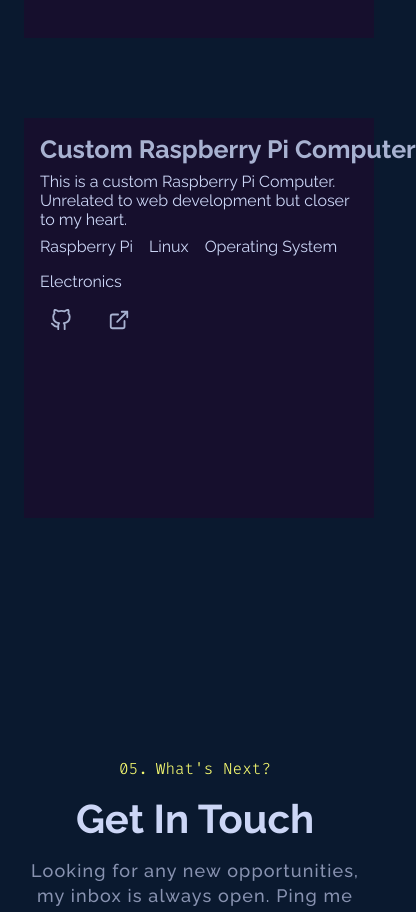
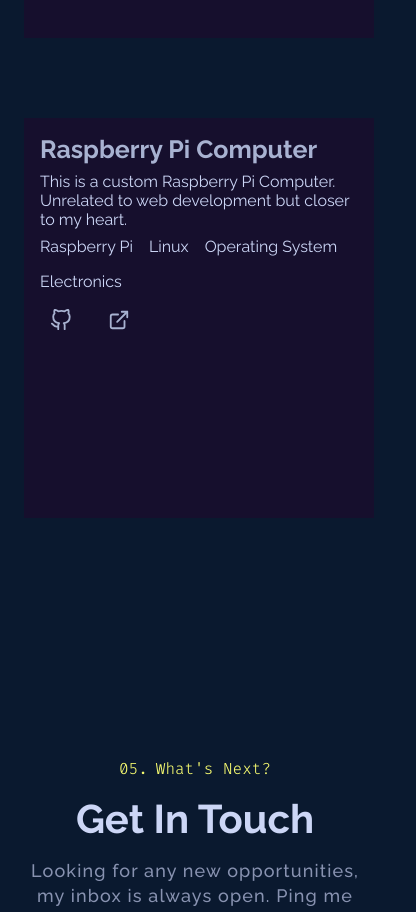
Before and after one commit to gauravfs-14/gaurabchhetri.com.np, a Next.js app: page / in a window 390 px wide. Shown: the part 8020-8932 px from the top of the page, 416 px wide, since content can reach past the window. Built offline with nearby package versions, Linux system fonts and the light colour scheme.

Commit message:
Fix Mobile #2

```diff
--- a/src/sections/OtherProjects.tsx
+++ b/src/sections/OtherProjects.tsx
@@ -87,7 +87,7 @@ function OtherProjects() {
       },
     },
     {
-      projectName: "Custom Raspberry Pi Computer",
+      projectName: "Raspberry Pi Computer",
       projectLink:
         "https://photos.google.com/share/AF1QipMFeZs6N1iaRhtgHn_Wz39bmSDLS6GscP2l4ZlNYOeJval5lF93Jcub3uvjHPrZlA?pli=1&key=UWFCLWFmRzgxQmNmUHdoazRuSmlIbUJfaUZWeHdn",
       projectDescription:
```
